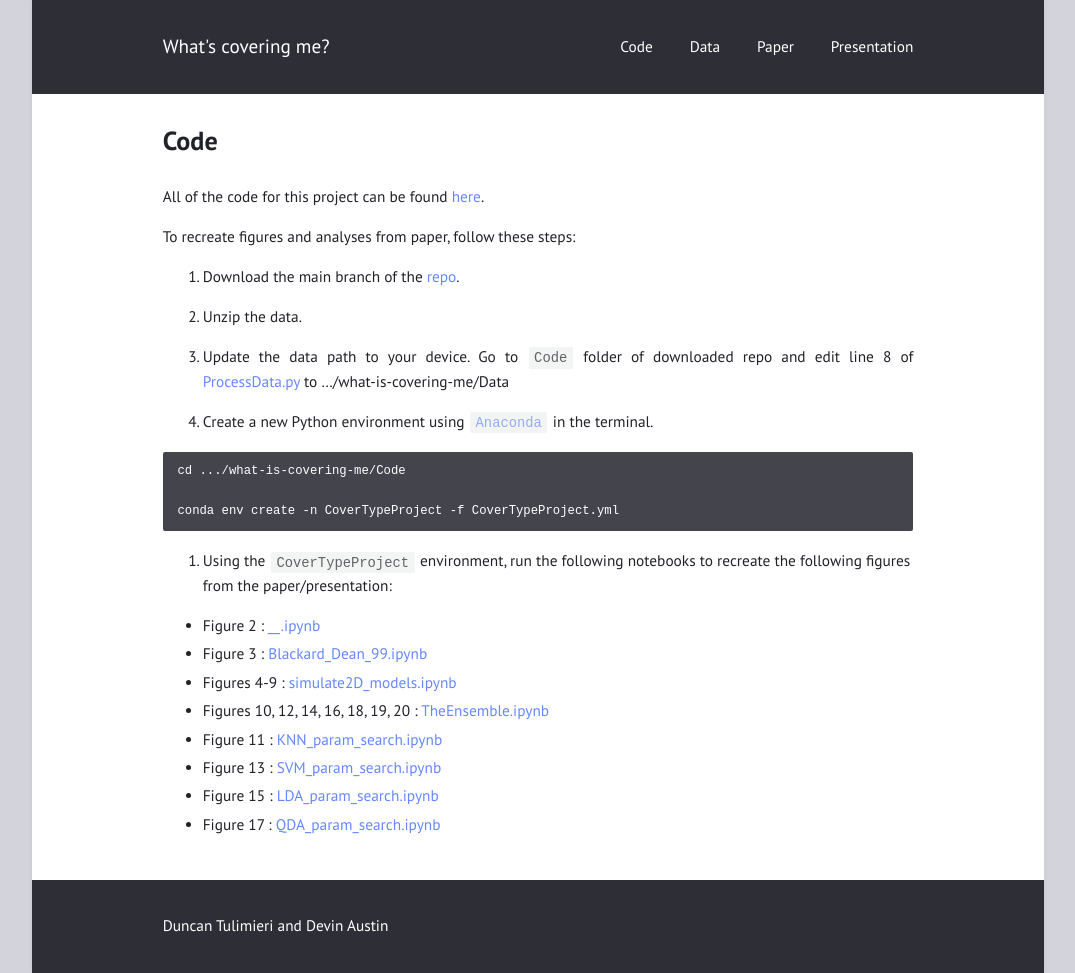
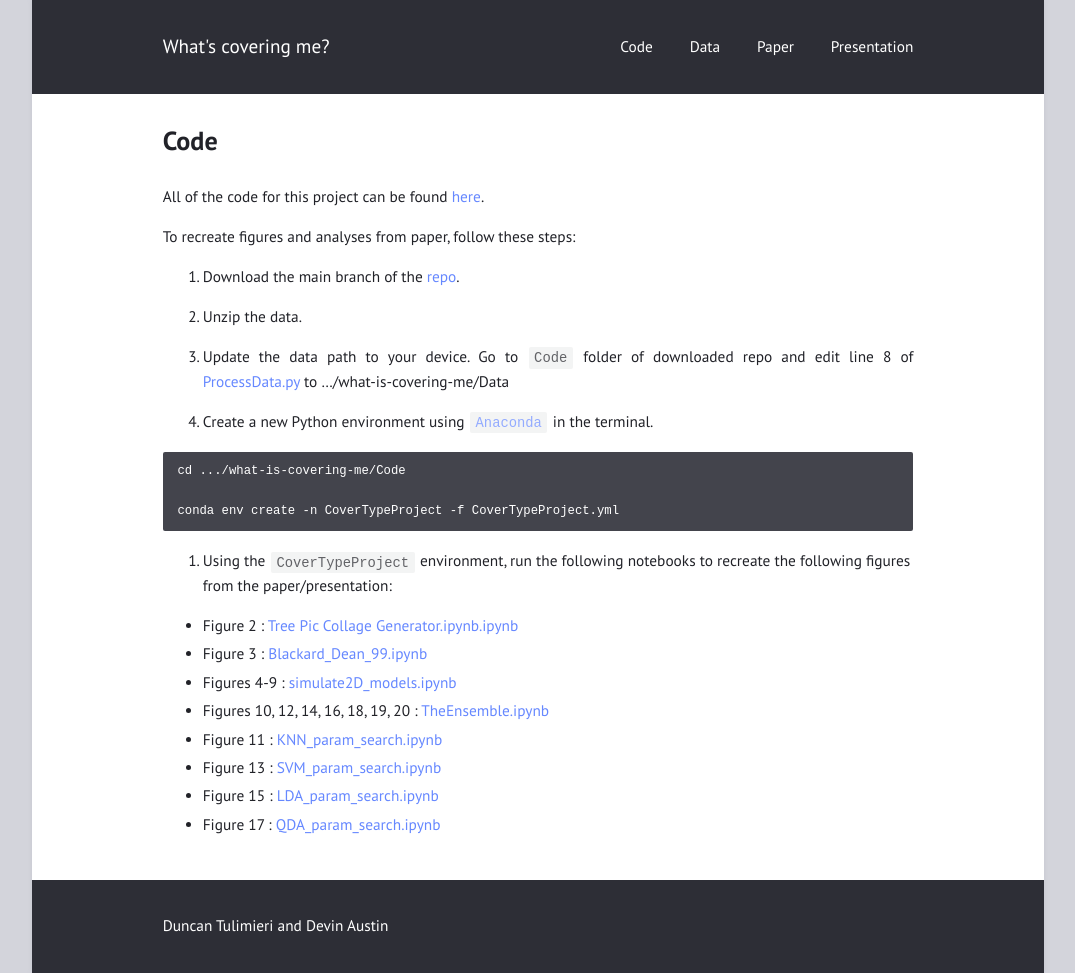
Before and after one commit to tulimid1/what-is-covering-me, a Jekyll site: the page built from code.md, in a window 1280 px wide. Shown: the whole page, without its empty margins (102-1177 px from the left). Built offline with Jekyll 4.4.1, drawn with Linux system fonts in a browser that asks for light colours.

Commit message:
Update code.md

```diff
--- a/code.md
+++ b/code.md
@@ -24,7 +24,7 @@ conda env create -n CoverTypeProject -f CoverTypeProject.yml
 
 5. Using the `CoverTypeProject` environment, run the following notebooks to recreate the following figures from the paper/presentation:
 
-* Figure 2 : [____.ipynb]()
+* Figure 2 : [Tree Pic Collage Generator.ipynb.ipynb](https://github.com/tulimid1/what-is-covering-me/blob/main/Code/Tree%20Pic%20Collage%20Generator.ipynb)
 * Figure 3 : [Blackard_Dean_99.ipynb](https://github.com/tulimid1/what-is-covering-me/blob/main/Code/Blackard_Dean_99.ipynb)
 * Figures 4-9 : [simulate2D_models.ipynb](https://github.com/tulimid1/what-is-covering-me/blob/main/Code/simulate2D_models.ipynb)
 * Figures 10, 12, 14, 16, 18, 19, 20 : [TheEnsemble.ipynb](https://github.com/tulimid1/what-is-covering-me/blob/main/Code/TheEnsemble.ipynb)
```
